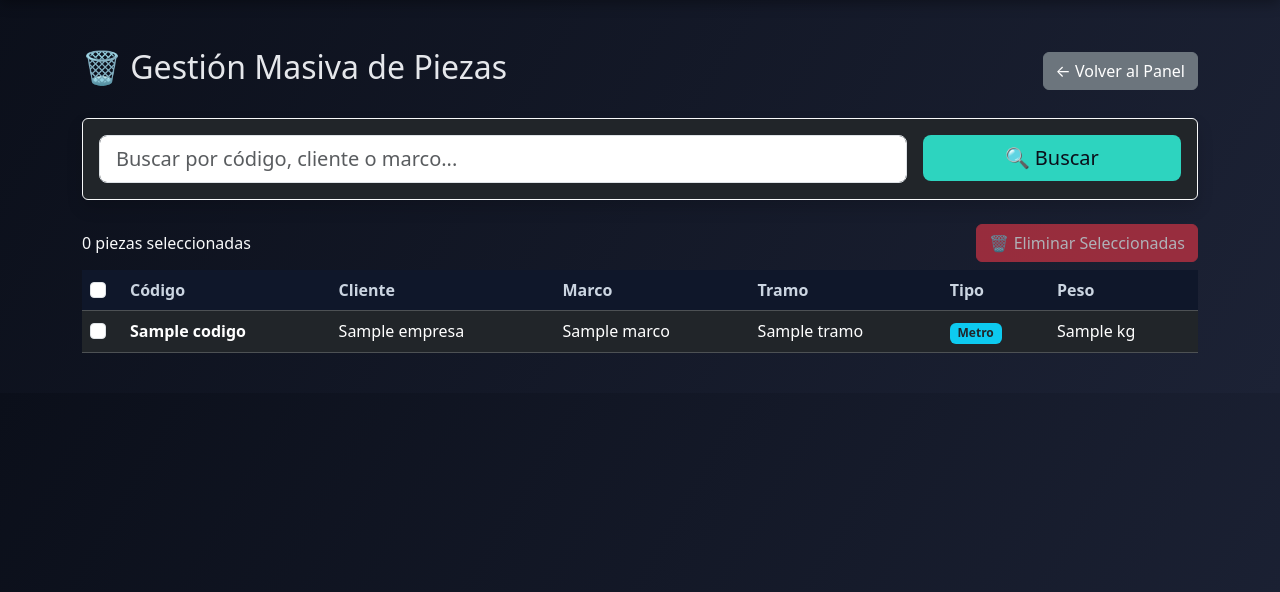
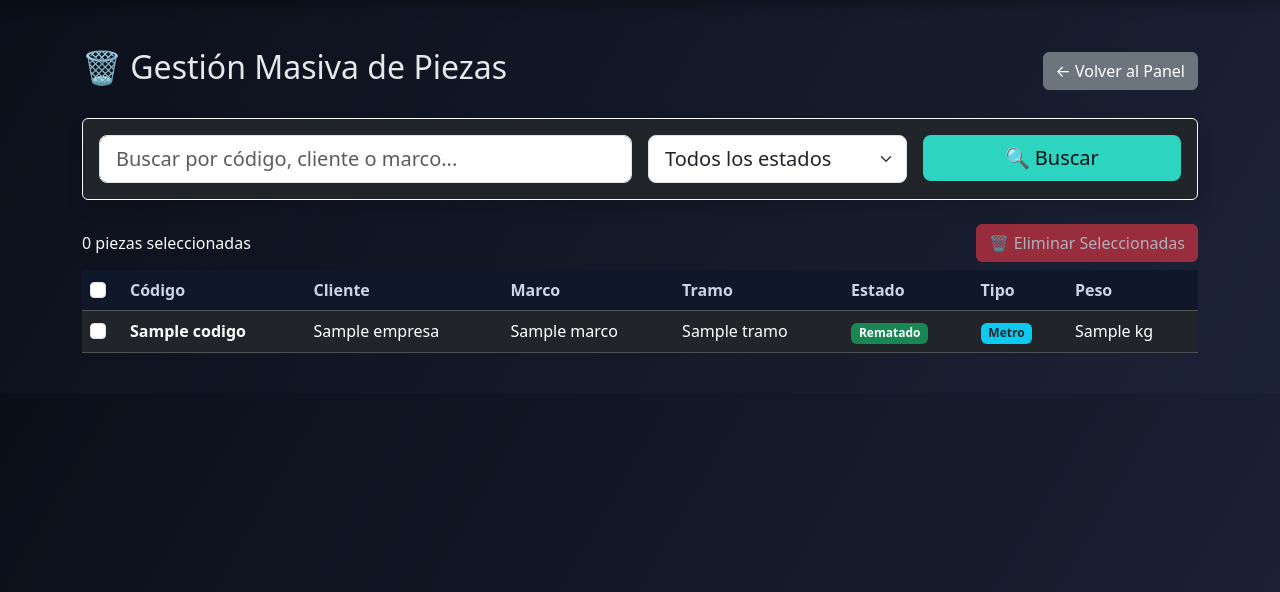
Before and after one commit to axiliarmus/proyecto_produccion, a Flask app: template templates/soporte_piezas_masivas.html in a window 1280 px wide. Shown: the part 56-648 px from the top of the page. Run offline with Flask 3, Linux system fonts and the light colour scheme; the template is opened without the code that fills it: most values are stand-ins (such as "Sample title", 1, 10 or a date in 2020).

Commit message:
vfianl12

```diff
--- a/app.py
+++ b/app.py
@@ -961,10 +961,13 @@ def soporte_eliminar_duplicado(id_pieza):
 def soporte_piezas_masivas():
     filtro = {}
     search_query = ""
+    estado_filter = "todos"
     limit = 100
 
     if request.method == 'POST':
         search_query = (request.form.get('search') or "").strip()
+        estado_filter = request.form.get('estado') or "todos"
+
         if search_query:
             # Buscar por código, cliente o marco
             filtro["$or"] = [
@@ -978,7 +981,34 @@ def soporte_piezas_masivas():
     # Traemos las piezas (limitado para no colapsar)
     piezas = list(db.piezas.find(filtro).limit(limit).sort("_id", -1))
 
-    return render_template('soporte_piezas_masivas.html', piezas=piezas, search=search_query)
+    # Obtener estado de producción para cada pieza
+    # Optimización: traer todos los códigos de producción en una sola query
+    codigos_en_pantalla = [p.get("codigo") for p in piezas if p.get("codigo")]
+
+    # Sets de búsqueda rápida
+    set_armado = set(db.produccion.distinct("codigo_pieza", {"codigo_pieza": {"$in": codigos_en_pantalla}, "modo": "armador"}))
+    set_remate = set(db.produccion.distinct("codigo_pieza", {"codigo_pieza": {"$in": codigos_en_pantalla}, "modo": "rematador"}))
+
+    piezas_filtradas = []
+
+    for p in piezas:
+        codigo = p.get("codigo")
+        estado = "Sin producción"
+
+        if codigo in set_remate:
+            estado = "Rematado"
+        elif codigo in set_armado:
+            estado = "Armado"
+
+        p["estado_prod"] = estado # Inyectar estado al objeto
+
+        # Aplicar filtro de estado en memoria (ya que estado no está en db.piezas)
+        if estado_filter != "todos" and estado != estado_filter:
+            continue
+
+        piezas_filtradas.append(p)
+
+    return render_template('soporte_piezas_masivas.html', piezas=piezas_filtradas, search=search_query, estado_sel=estado_filter)
 
 @app.route('/soporte/piezas/masivas/eliminar', methods=['POST'])
 @login_required('soporte')
--- a/templates/crud_produccion_admin.html
+++ b/templates/crud_produccion_admin.html
@@ -8,6 +8,7 @@
 <div class="card bg-dark border-light shadow mb-4">
   <div class="card-body">
     <form method="POST" class="row g-3">
+      <input type="hidden" name="_csrf_token" value="{{ csrf_token }}">
       <div class="col-md-3">
         <label class="form-label text-light">Operador</label>
         <select name="operador" class="form-select">
--- a/templates/soporte_piezas_masivas.html
+++ b/templates/soporte_piezas_masivas.html
@@ -11,10 +11,18 @@
     <div class="card-body">
         <form method="POST" class="row g-3">
             <input type="hidden" name="_csrf_token" value="{{ csrf_token }}">
-            <div class="col-md-9">
+            <div class="col-md-6">
                 <input type="text" name="search" class="form-control form-control-lg"
                        placeholder="Buscar por código, cliente o marco..."
                        value="{{ search }}">
+            </div>
+            <div class="col-md-3">
+                <select name="estado" class="form-select form-select-lg">
+                    <option value="todos" {% if estado_sel == 'todos' %}selected{% endif %}>Todos los estados</option>
+                    <option value="Sin producción" {% if estado_sel == 'Sin producción' %}selected{% endif %}>Sin producción</option>
+                    <option value="Armado" {% if estado_sel == 'Armado' %}selected{% endif %}>Armado</option>
+                    <option value="Rematado" {% if estado_sel == 'Rematado' %}selected{% endif %}>Rematado</option>
+                </select>
             </div>
             <div class="col-md-3">
                 <button class="btn btn-accent w-100 btn-lg">🔍 Buscar</button>
@@ -47,6 +55,7 @@
                     <th>Cliente</th>
                     <th>Marco</th>
                     <th>Tramo</th>
+                    <th>Estado</th>
                     <th>Tipo</th>
                     <th>Peso</th>
                 </tr>
@@ -61,6 +70,15 @@
                     <td>{{ p.empresa }}</td>
                     <td>{{ p.marco }}</td>
                     <td>{{ p.tramo }}</td>
+                    <td>
+                        {% if p.estado_prod == 'Rematado' %}
+                            <span class="badge bg-success">Rematado</span>
+                        {% elif p.estado_prod == 'Armado' %}
+                            <span class="badge bg-warning text-dark">Armado</span>
+                        {% else %}
+                            <span class="badge bg-secondary">Sin Prod.</span>
+                        {% endif %}
+                    </td>
                     <td>
                         {% if p.tipo_precio == 'avo' %}
                         <span class="badge bg-success">Avo</span>
```
